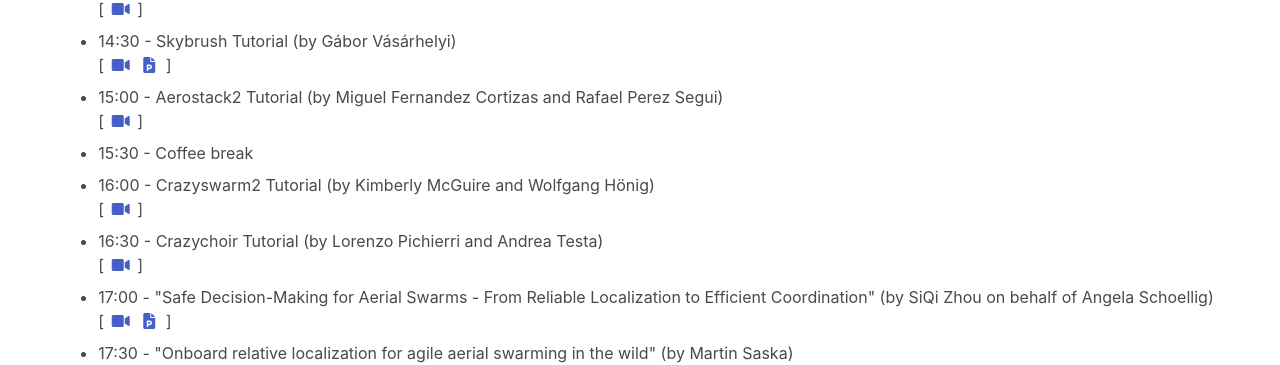
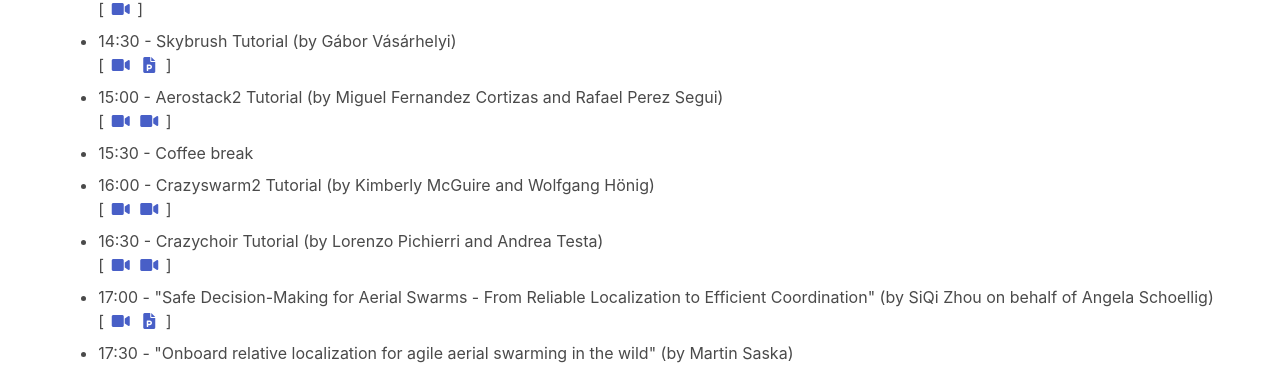
Before and after one commit to IMRCLab/workshop-aerial-swarms-rss2024, a Jekyll site: the page built from index.html, in a window 1280 px wide. Shown: the part 1000-1365 px from the top of the page. Built offline with Jekyll 4.4.1, drawn with Linux system fonts in a browser that asks for light colours.

Commit message:
Update index.html

```diff
--- a/index.html
+++ b/index.html
@@ -239,6 +239,7 @@
         <br>
           [
             <a href="https://www.youtube.com/watch?v=LnTmqx08K3k&t=4020s"><span class="icon"><i class="fas fa-video"></i></span></a>
+            <a href="https://www.youtube.com/watch?v=F-I42HkfnWY&t=6s"><span class="icon"><i class="fas fa-video"></i></span></a>
           ]
         </li>
         <li>15:30 - Coffee break </li>
@@ -246,13 +247,15 @@
         <br>
           [
             <a href="https://www.youtube.com/watch?v=LnTmqx08K3k&t=5840s"><span class="icon"><i class="fas fa-video"></i></span></a>
-          ]
+            <a href="https://www.youtube.com/watch?v=F-I42HkfnWY&t=203s"><span class="icon"><i class="fas fa-video"></i></span></a>
+            ]
         </li>
         <li>16:30 - Crazychoir Tutorial (by Lorenzo Pichierri and Andrea Testa)
         <br>
           [
             <a href="https://www.youtube.com/watch?v=LnTmqx08K3k&t=7506s"><span class="icon"><i class="fas fa-video"></i></span></a>
-          ]
+            <a href="https://www.youtube.com/watch?v=F-I42HkfnWY&t=84s"><span class="icon"><i class="fas fa-video"></i></span></a>
+            ]
         </li>
         <li>17:00 - "Safe Decision-Making for Aerial Swarms - From Reliable Localization to Efficient Coordination" (by SiQi Zhou on behalf of Angela Schoellig)
         <br>
```
